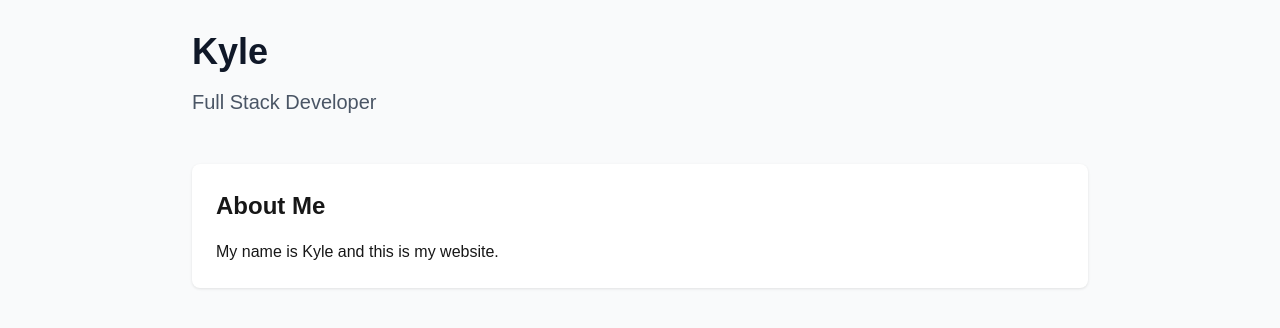
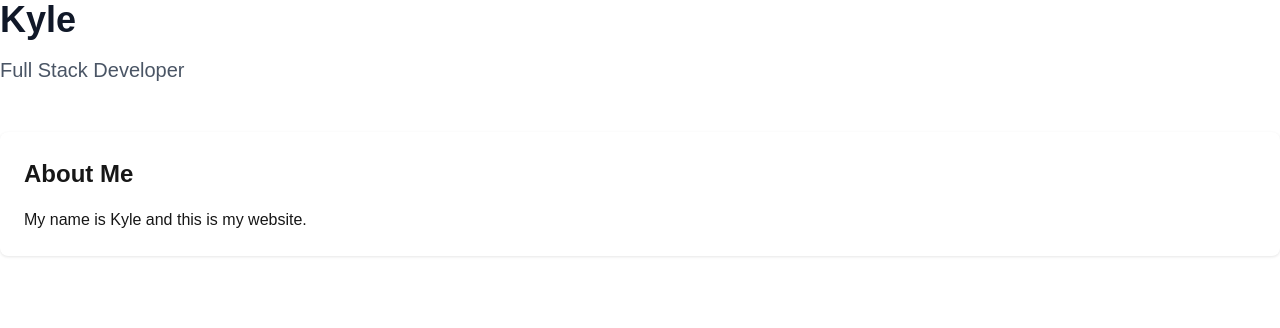
Before and after one commit to kyleyuen3/my-portfolio, a Next.js app: page / in a window 1280 px wide. Shown: the top 328 px of the page. Built offline with nearby package versions, Linux system fonts and the light colour scheme.

Commit message:
updated from tailwind to css, added notes to css file

```diff
--- a/app/page.module.css
+++ b/app/page.module.css
@@ -1,26 +1,31 @@
+/* page background */
 .container {
   min-height: 100vh;
   background-color: #f9fafb;
   padding: 2rem;
 }
 
+/* centers content */
 .content {
   max-width: 800px;
   margin: 0 auto;
 }
 
+/* main name */
 .title {
   font-size: 2.5rem;
   font-weight: bold;
   color: #111827;
 }
 
+/* role text */
 .subtitle {
   font-size: 1.25rem;
   color: #6b7280;
   margin-top: 1rem;
 }
 
+/* reuseable block */
 .section {
   background-color: white;
   padding: 1.5rem;
@@ -29,6 +34,7 @@
   margin-top: 3rem;
 }
 
+/* title for section */
 .sectionTitle {
   font-size: 1.5rem;
   font-weight: bold;
--- a/app/page.tsx
+++ b/app/page.tsx
@@ -3,8 +3,8 @@ import styles from './page.module.css'
 
 export default function Home() {
   return (
-    <main className="min-h-screen bg-gray-50 p-8">
-      <div className="max-w-4xl mx-auto">
+    <main className="{styles.container}">
+      <div className="{styles.content}">
 
         {/* Header */}
         <h1 className="text-4xl font-bold text-gray-900">Kyle</h1>
```
